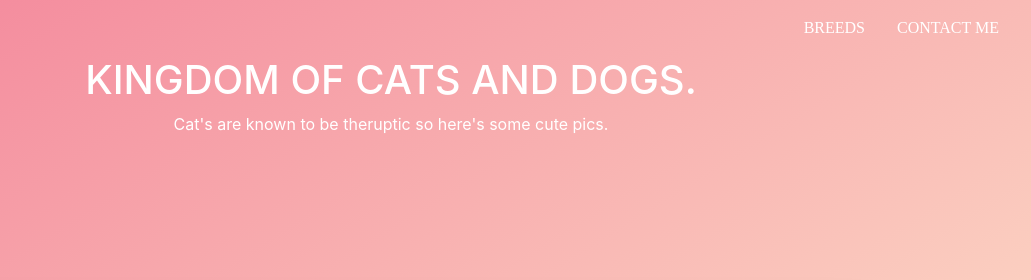
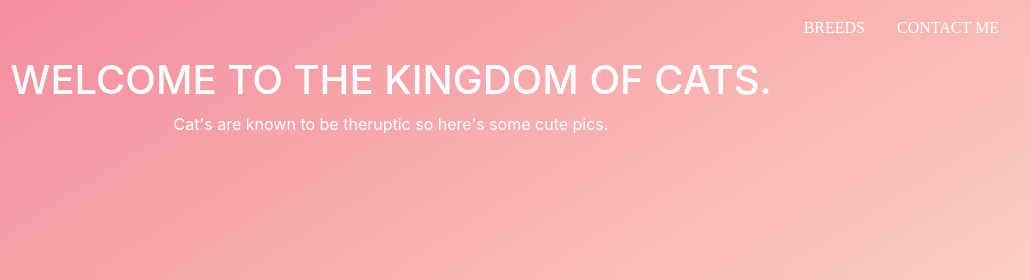
Before and after one commit to asiasharif/ClearBankApi-, a plain HTML site: page CearBank/index.html in a window 1280 px wide. Shown: the top 280 px of the page, 249-1280 px from the left. Drawn offline with nearby package versions, Linux system fonts and the light colour scheme.

Commit message:
work submission

```diff
--- a/CearBank/index.html
+++ b/CearBank/index.html
@@ -44,7 +44,7 @@
         </ul>
     </nav>
 
-    <h1 class="header">KINGDOM OF CATS AND DOGS.</h1>
+    <h1 class="header">WELCOME TO THE KINGDOM OF CATS.</h1>
     <p class="header">Cat's are known to be theruptic so here's some cute pics.</p>
 
 
```
